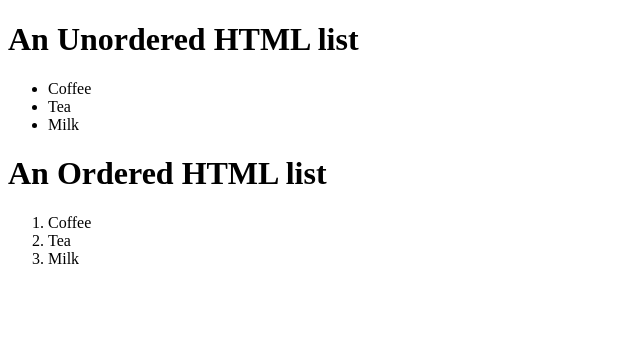
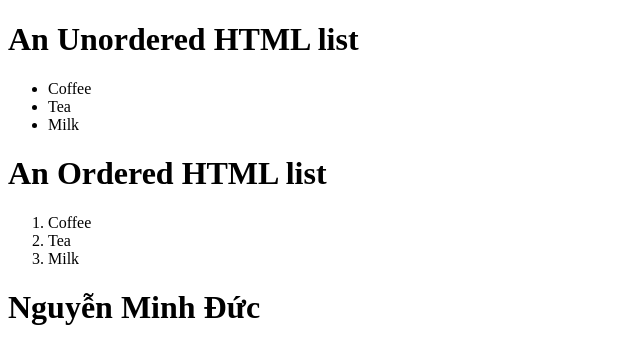
Before and after one commit to minhduz/MD1_bai4_TaoDanhSach, a plain HTML site: page index.html in a window 1280 px wide. Shown: the whole page, without its empty margins (0-640 px from the left). Drawn offline with Linux system fonts and the light colour scheme.

Commit message:
TaoDanhSach

```diff
--- a/index.html
+++ b/index.html
@@ -18,5 +18,6 @@
     <li>Tea</li>
     <li>Milk</li>
 </ol>
+<h1>Nguyễn Minh Đức</h1>
 </body>
 </html>
```
